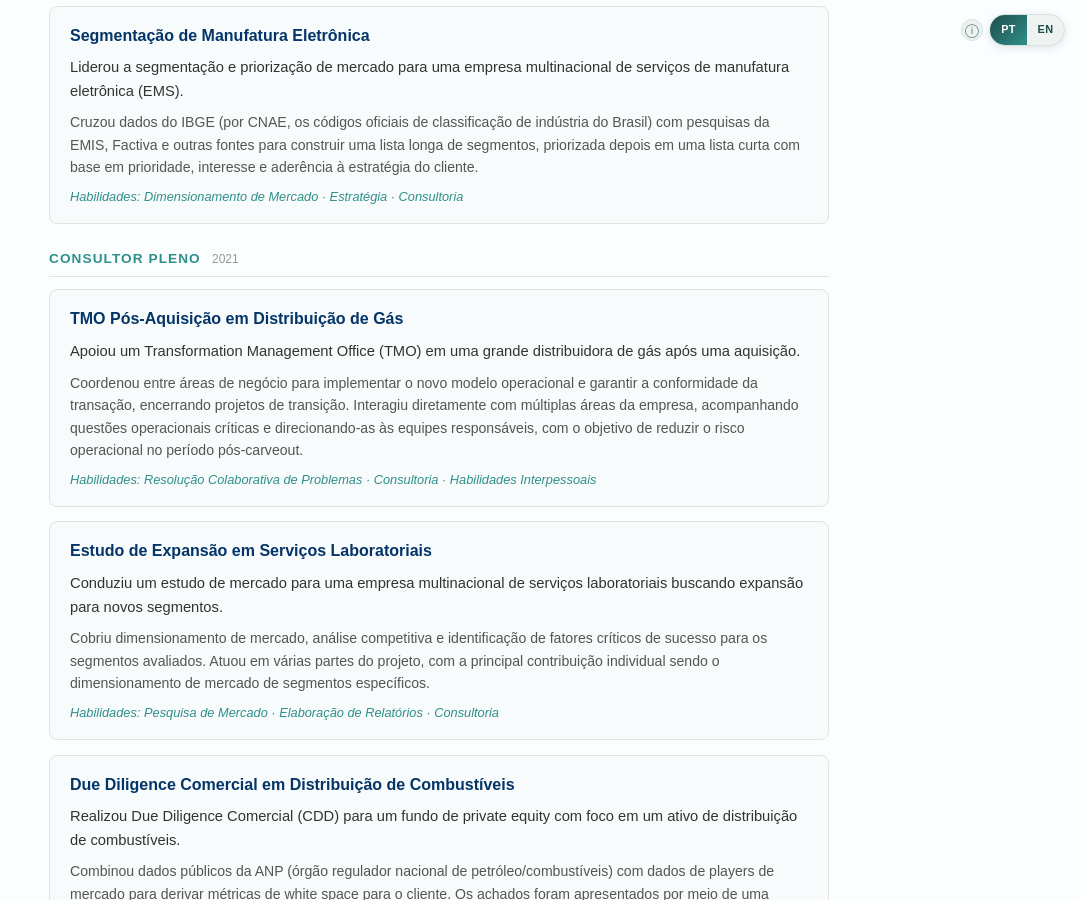
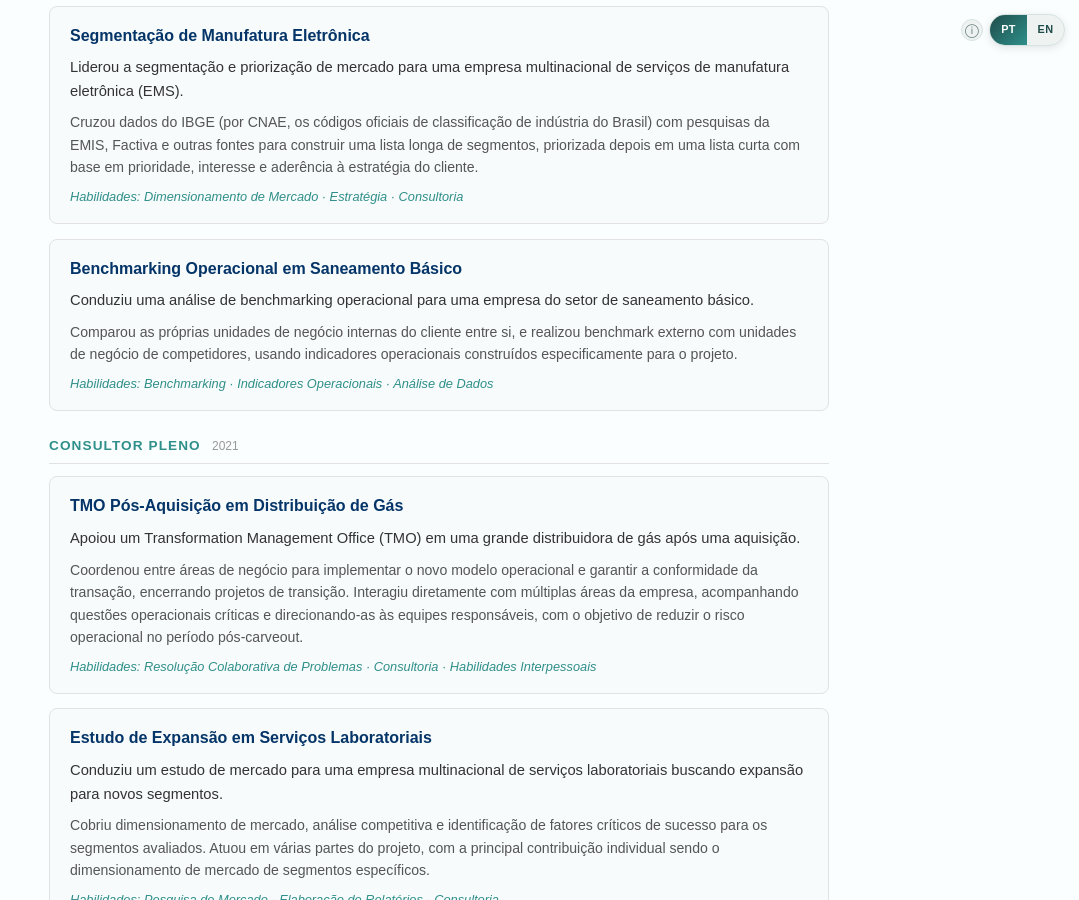
Before and after one commit to afboldrin/afboldrin.github.io, a Jekyll site: the page built from pt/cv-projects.html, in a window 1280 px wide and 900 px high, scrolled down 2175 px. Shown: the whole window, without its empty margins (201-1280 px from the left). Built offline with Jekyll 4.4.1, drawn with Linux system fonts in a browser that asks for light colours.

Commit message:
Add Sanitation Utility Operational Benchmarking project card
New KPMG Senior Consultant project (2021-11 to 2024-03), confirmed by
André, mirrored from the Graph CV wiki (wiki/projects/kpmg-sanitation-
benchmarking.md). One of two previously-unconfirmed "saneamento básico"
clients; the second remains open (wiki/projects/saneamento-basico-project.md).

Co-Authored-By: Claude Sonnet 5 <noreply@anthropic.com>
Claude-Session: https://claude.ai/code/session_016XNWXnNqRVrZWtkzF8gQS8

```diff
--- a/cv.html
+++ b/cv.html
@@ -141,6 +141,7 @@ translation: /pt/cv
                     <li>Market assessment for the Brazilian automotive aftermarket</li>
                     <li>Hydrogen market study for a Japanese financial institution</li>
                     <li>Market segmentation for a multinational electronics manufacturer</li>
+                    <li>Operational benchmarking for a basic sanitation (water utility) company</li>
                   </ul>
                 </span>
               </span>
--- a/pt/cv-projects.html
+++ b/pt/cv-projects.html
@@ -72,6 +72,13 @@ translation: /cv-projects
       <p class="proj-summary">Liderou a segmentação e priorização de mercado para uma empresa multinacional de serviços de manufatura eletrônica (EMS).</p>
       <p class="proj-detail">Cruzou dados do IBGE (por CNAE, os códigos oficiais de classificação de indústria do Brasil) com pesquisas da EMIS, Factiva e outras fontes para construir uma lista longa de segmentos, priorizada depois em uma lista curta com base em prioridade, interesse e aderência à estratégia do cliente.</p>
       <p class="proj-skills">Habilidades: Dimensionamento de Mercado · Estratégia · Consultoria</p>
+    </div>
+
+    <div class="proj-item">
+      <h3>Benchmarking Operacional em Saneamento Básico</h3>
+      <p class="proj-summary">Conduziu uma análise de benchmarking operacional para uma empresa do setor de saneamento básico.</p>
+      <p class="proj-detail">Comparou as próprias unidades de negócio internas do cliente entre si, e realizou benchmark externo com unidades de negócio de competidores, usando indicadores operacionais construídos especificamente para o projeto.</p>
+      <p class="proj-skills">Habilidades: Benchmarking · Indicadores Operacionais · Análise de Dados</p>
     </div>
 
     <h3 class="proj-role-label">Consultor Pleno <span class="proj-role-meta">2021</span></h3>
--- a/pt/cv.html
+++ b/pt/cv.html
@@ -141,6 +141,7 @@ translation: /cv
                     <li>Avaliação de mercado para o mercado brasileiro de reposição automotiva</li>
                     <li>Estudo de mercado de hidrogênio para uma instituição financeira japonesa</li>
                     <li>Segmentação de mercado para uma multinacional de manufatura eletrônica</li>
+                    <li>Benchmarking operacional para uma empresa de saneamento básico</li>
                   </ul>
                 </span>
               </span>
```
Also changed, not shown: cv-projects.html (+7 -0 lines).
